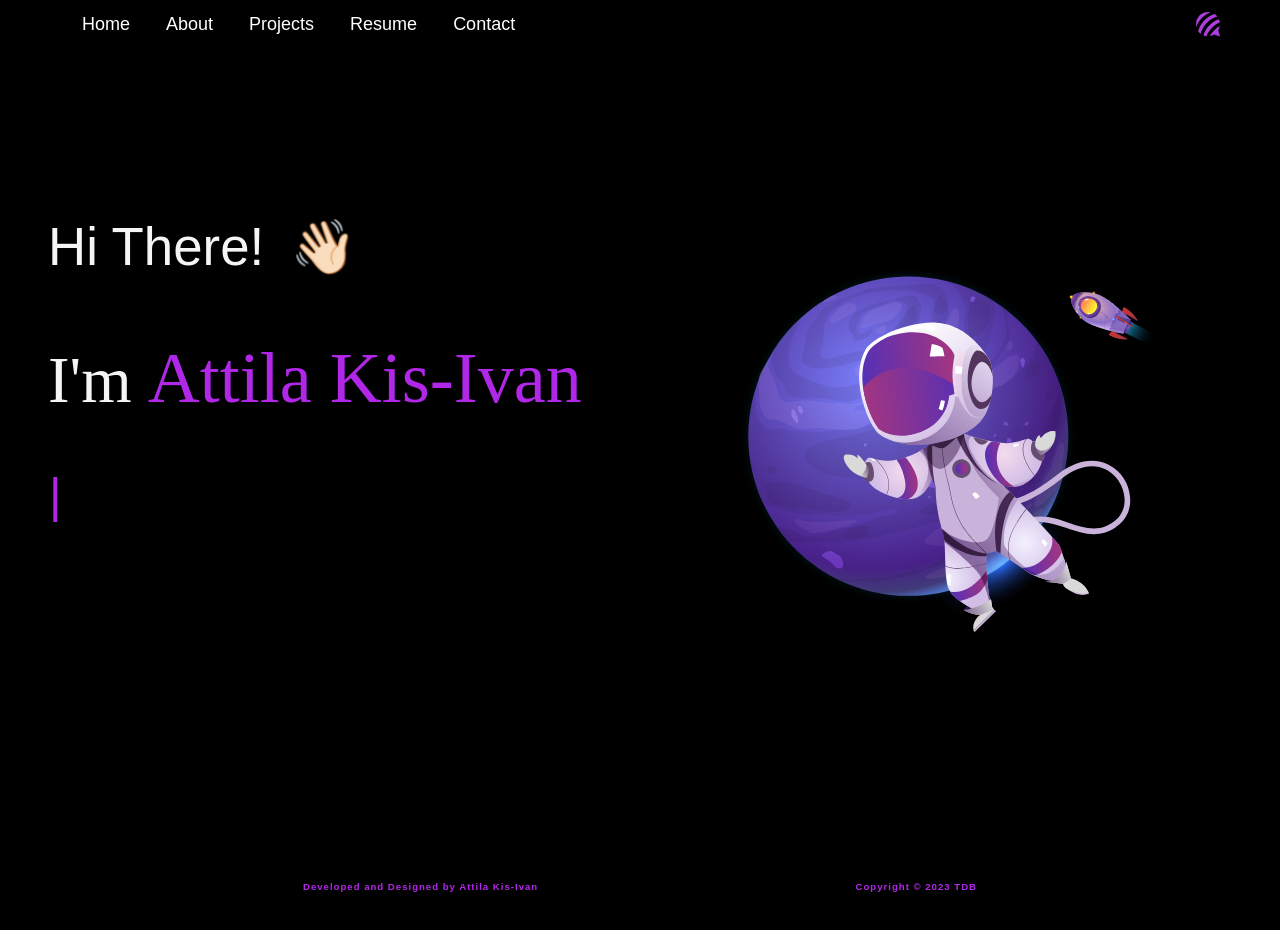
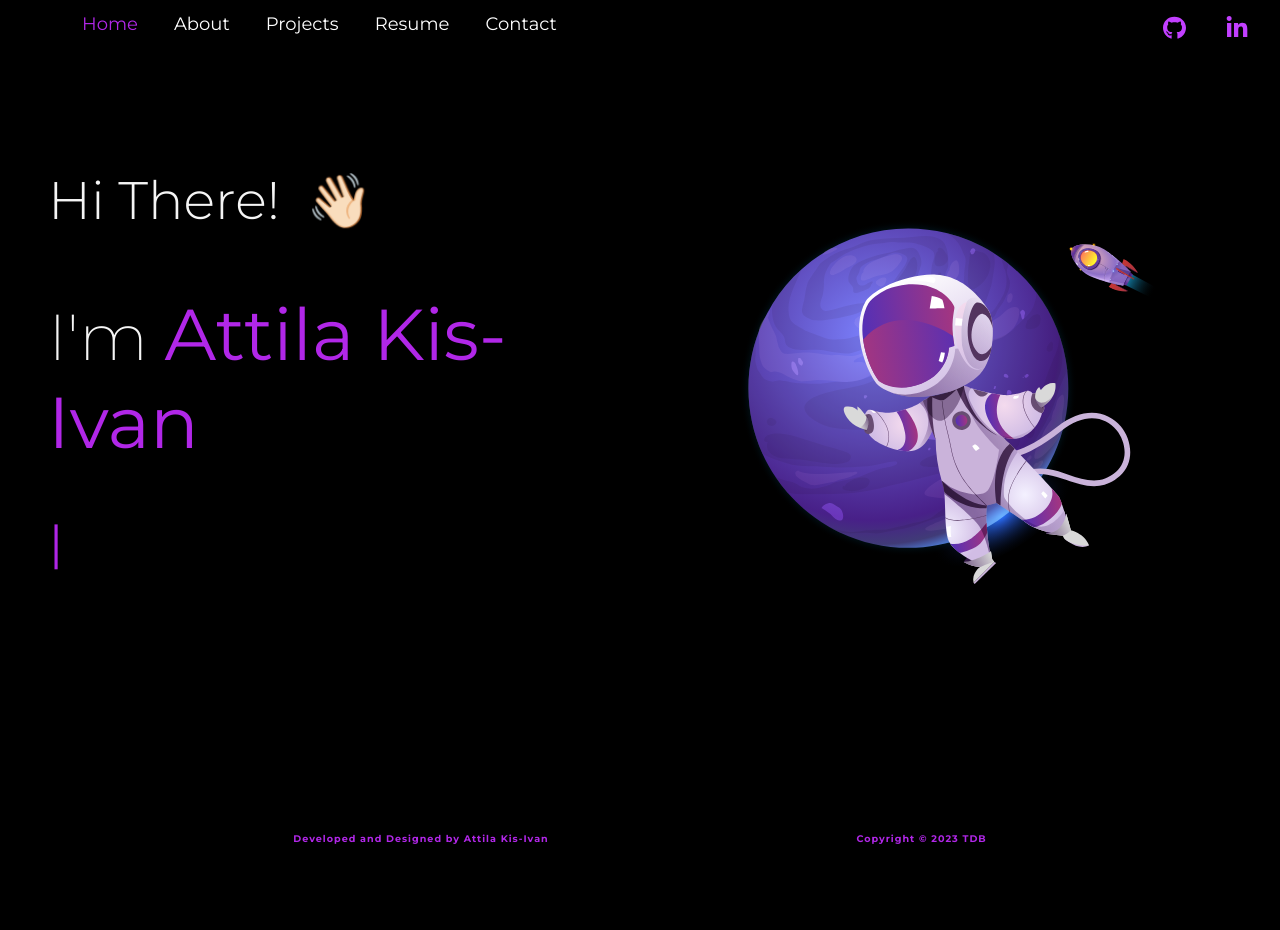
Before and after one commit to Attila-Kis-Ivan/personal-portfolio, a React (Create React App) app: page / in a window 1280 px wide. Shown: the top 930 px of the page. After the commit the page ends 888 px from the top, so only its background shows below. Built offline with nearby package versions, Linux system fonts and the light colour scheme.

Commit message:
finished new navbar with style

```diff
--- a/src/Components/Contact/Contact Form/contact-form.styles.jsx
+++ b/src/Components/Contact/Contact Form/contact-form.styles.jsx
@@ -4,11 +4,10 @@ import { Devices } from "../../../Components/MediaQuery";
 export const ContactSection = styled.section`
   min-height: 100vh;
   width: 100vw;
-  padding: 2em;
-  margin-top: 1em;
   display: flex;
   justify-content: center;
   align-items: center;
+  padding-top: 2em;
 `;
 
 export const Form = styled.form`
--- a/src/Components/Home/Home.style.jsx
+++ b/src/Components/Home/Home.style.jsx
@@ -124,7 +124,7 @@ export const HeaderTextContainer = styled.div`
 `;
 
 export const HeaderText = styled.h1`
-  font-family: "Montserrat", sans-serif;
+  font-family: "Montserrat";
   font-size: 1.1em;
   font-weight: 300;
 
@@ -143,7 +143,7 @@ export const Im = styled.span`
 export const MainName = styled.span`
   font-family: "Montserrat";
   font-size: 1em;
-  font-weight: 500;
+  font-weight: 400;
   color: #b127e8;
 `;
 
--- a/src/Components/Navbar/NavBar.jsx
+++ b/src/Components/Navbar/NavBar.jsx
@@ -15,10 +15,12 @@ import {
   NavbarLinkContainer,
   NavbarLink,
   NavbarLinkExtended,
-  Logo,
+  Icon,
   OpenLinksButton,
+  SocialIcon,
 } from "./NavBar.styles";
-import LogoImage from "../../assets/images/Logo.svg";
+import LinkedImage from "../../assets/images/inkedI-purple.svg";
+import GithubImage from "../../assets/images/github-purple.svg";
 
 // const NavBar = () => {
 //   const [click, setClick] = useState(false);
@@ -133,7 +135,12 @@ const NavBar = () => {
       <NavbarInnerContainer>
         <LeftContainer>
           <NavbarLinkContainer>
-            <NavbarLink to="/">Home</NavbarLink>
+            <NavbarLink
+              lassName={({ isActive }) => (isActive ? " active" : "")}
+              to="/"
+            >
+              Home
+            </NavbarLink>
             <NavbarLink to="/about">About</NavbarLink>
             <NavbarLink to="/projects ">Projects</NavbarLink>
             <NavbarLink to="/resume">Resume</NavbarLink>
@@ -148,7 +155,24 @@ const NavBar = () => {
           </NavbarLinkContainer>
         </LeftContainer>
         <RightContainer>
-          <Logo src={LogoImage}></Logo>
+          <>
+            <SocialIcon
+              href="https://www.linkedin.com/in/attila-kis-ivan-68a67bb3/"
+              target="_blank"
+              rel="noreferrer"
+            >
+              <Icon src={GithubImage} alt="LinkedIn"></Icon>
+            </SocialIcon>
+          </>
+          <>
+            <SocialIcon
+              href="https://github.com/Attila-Kis-Ivan"
+              target="_blank"
+              rel="noreferrer"
+            >
+              <Icon src={LinkedImage} alt="LinkedIn"></Icon>
+            </SocialIcon>
+          </>
         </RightContainer>
       </NavbarInnerContainer>
       {extendnavbar && (
--- a/src/Components/Navbar/NavBar.styles.jsx
+++ b/src/Components/Navbar/NavBar.styles.jsx
@@ -1,14 +1,15 @@
 import styled from "styled-components";
-import { Link } from "react-router-dom";
+import { NavLink } from "react-router-dom";
 import { Devices } from "../../Components/MediaQuery";
 
 export const NavbarContainer = styled.nav`
   width: 100vw;
   height: ${(props) => (props.extendnavbar ? "100vh" : "3em")};
-  background-color: #fff;
   display: flex;
   flex-direction: column;
+  position: fixed;
   background-color: #000;
+  z-index: 9999;
 `;
 
 export const LeftContainer = styled.div`
@@ -21,7 +22,9 @@ export const RightContainer = styled.div`
   flex: 30%;
   display: flex;
   justify-content: flex-end;
-  padding-right: 50px;
+  align-items: center;
+  margin-left: 2em;
+  margin-top: 1em;
 `;
 
 export const NavbarInnerContainer = styled.div`
@@ -34,7 +37,7 @@ export const NavbarLinkContainer = styled.div`
   display: flex;
 `;
 
-export const NavbarLink = styled(Link)`
+export const NavbarLink = styled(NavLink)`
   color: white;
   font-size: large;
   font-family: "Montserrat", sans-serif;
@@ -46,10 +49,15 @@ export const NavbarLink = styled(Link)`
   }
 `;
 
-export const Logo = styled.img`
-  margin: 10px;
-  max-width: 150px;
-  height: auto;
+export const SocialIcon = styled.a`
+  width: 1.4em;
+  height: 1em;
+  margin: 1em 2em 2em 0.5em;
+`;
+
+export const Icon = styled.img`
+  width: 1.4em;
+  height: 1.5em;
 `;
 
 export const OpenLinksButton = styled.button`
@@ -81,9 +89,9 @@ export const NavbarExtendendContainer = styled.div`
   }
 `;
 
-export const NavbarLinkExtended = styled(Link)`
+export const NavbarLinkExtended = styled(NavLink)`
   color: white;
-  font-size: large;
+  font-weight: 400;
   font-family: "Montserrat", sans-serif;
   text-decoration: none;
   margin: 1em;
--- a/src/Components/Project-Item/project-item.styles.jsx
+++ b/src/Components/Project-Item/project-item.styles.jsx
@@ -173,7 +173,7 @@ export const TitleContainer = styled.div`
 
 export const Title = styled.p`
   font-family: "Montserrat";
-  font-weight: 500;
+  font-weight: 600;
   font-size: 1.3em;
   color: #b127e8;
   margin-bottom: 1em;
--- a/src/Components/Resume/resume.styles.jsx
+++ b/src/Components/Resume/resume.styles.jsx
@@ -4,8 +4,7 @@ export const Container = styled.div`
   display: flex;
   width: 100vw;
   height: 100vh;
-  margin-top: 1em;
-  margin-bottom: 35em;
+  margin-bottom: 30em;
 `;
 export const Section = styled.div`
   display: flex;
--- a/src/globalstyle.js
+++ b/src/globalstyle.js
@@ -1,25 +1,23 @@
 import { createGlobalStyle } from "styled-components";
-import Montserrat from "./assets/fonts/Montserrat-VariableFont_wght.ttf";
-import Montserrat2 from "./assets/fonts/Montserrat-Italic-VariableFont_wght.ttf";
+import MontserratVariableTtf from "./assets/fonts/Montserrat-VariableFont_wght.ttf";
+// import MontserraVarableItalicTtf from "./assets/fonts/Montserrat-Italic-VariableFont_wght.ttf";
 
 const GlobalStyle = createGlobalStyle`
 
+
 @font-face {
-        font-family: 'Font Name' !important;;
-        src: local('Font Name'), local('FontName'),
-        url(${Montserrat}) format('ttf'),
-        url(${Montserrat2}) format('ttf');
-        font-weight: 300;
-        font-style: normal;
-    }
+  font-family: 'Montserrat';
+  ${"" /* src: url(${MontserraVarableItalicTtf}) format('truetype'); */}
+  src: url(${MontserratVariableTtf}) format('truetype');
+  }
+
 
 * {
 
   box-sizing: border-box;
-  margin: 0;
-  padding: 0;
+  margin: 0px;
+  padding: 0px;
   font-family: 'Montserrat', sans-serif;
-
 }
 
 html {
@@ -38,6 +36,12 @@ body {
   position: relative;
   background-color: #000;
 }
+
+a {
+  &.active {
+    color: #b127e8;
+  }
+}
 `;
 
 export default GlobalStyle;
--- a/src/index.js
+++ b/src/index.js
@@ -1,7 +1,6 @@
 import React from "react";
 import ReactDOM from "react-dom/client";
 // import FontStyles from "./Components/FontStyle";
-import GlobalStyle from "./globalstyle";
 import "./index.css";
 import App from "./App";
 import reportWebVitals from "./reportWebVitals";
@@ -9,12 +8,8 @@ import reportWebVitals from "./reportWebVitals";
 const root = ReactDOM.createRoot(document.getElementById("root"));
 root.render(
   <React.StrictMode>
-    <GlobalStyle />
     <App />
   </React.StrictMode>
 );
 
-// If you want to start measuring performance in your app, pass a function
-// to log results (for example: reportWebVitals(console.log))
-// or send to an analytics endpoint. Learn more: https://bit.ly/CRA-vitals
 reportWebVitals();
```
Also changed, not shown: src/assets/fonts/OFL.txt (deleted).
